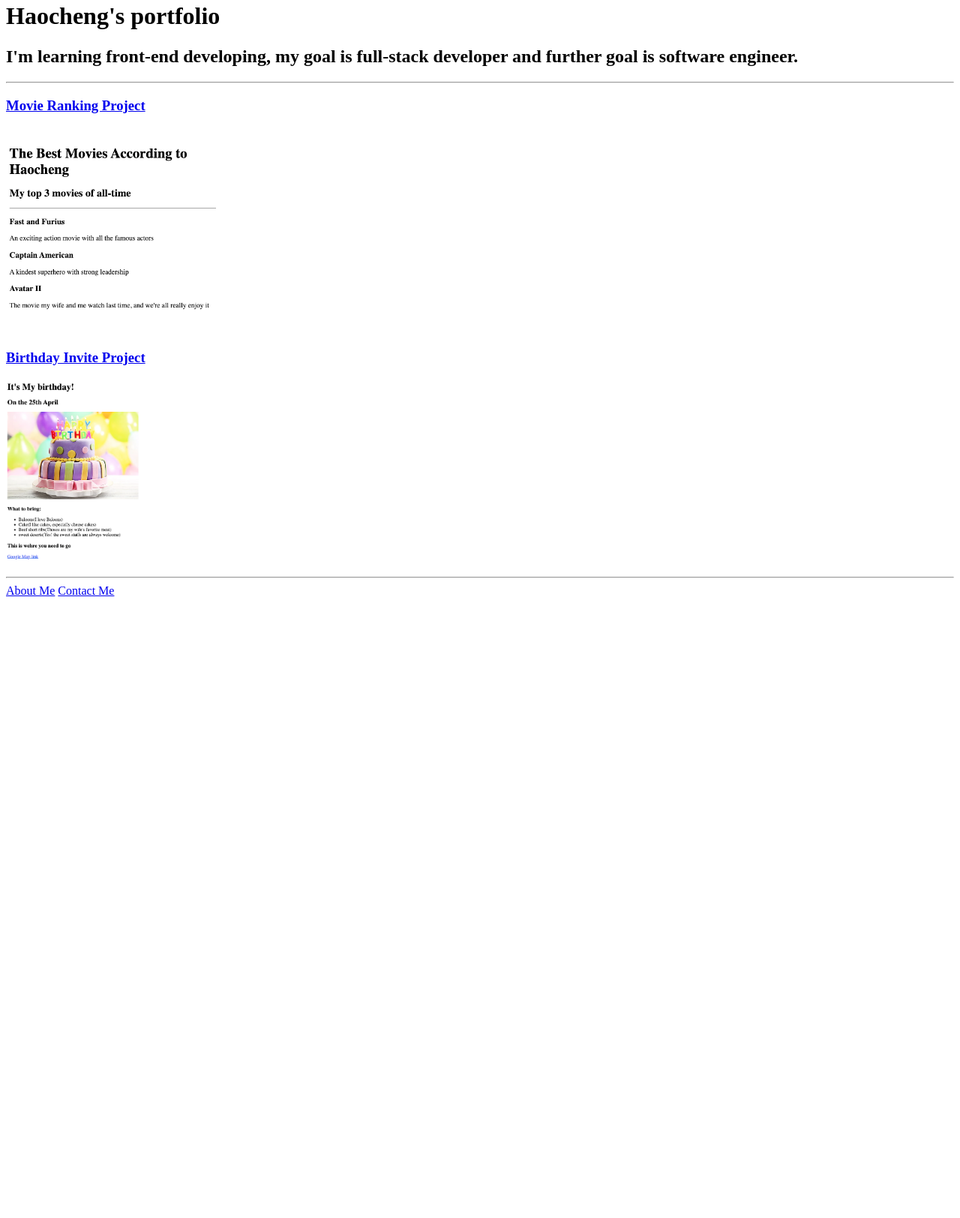
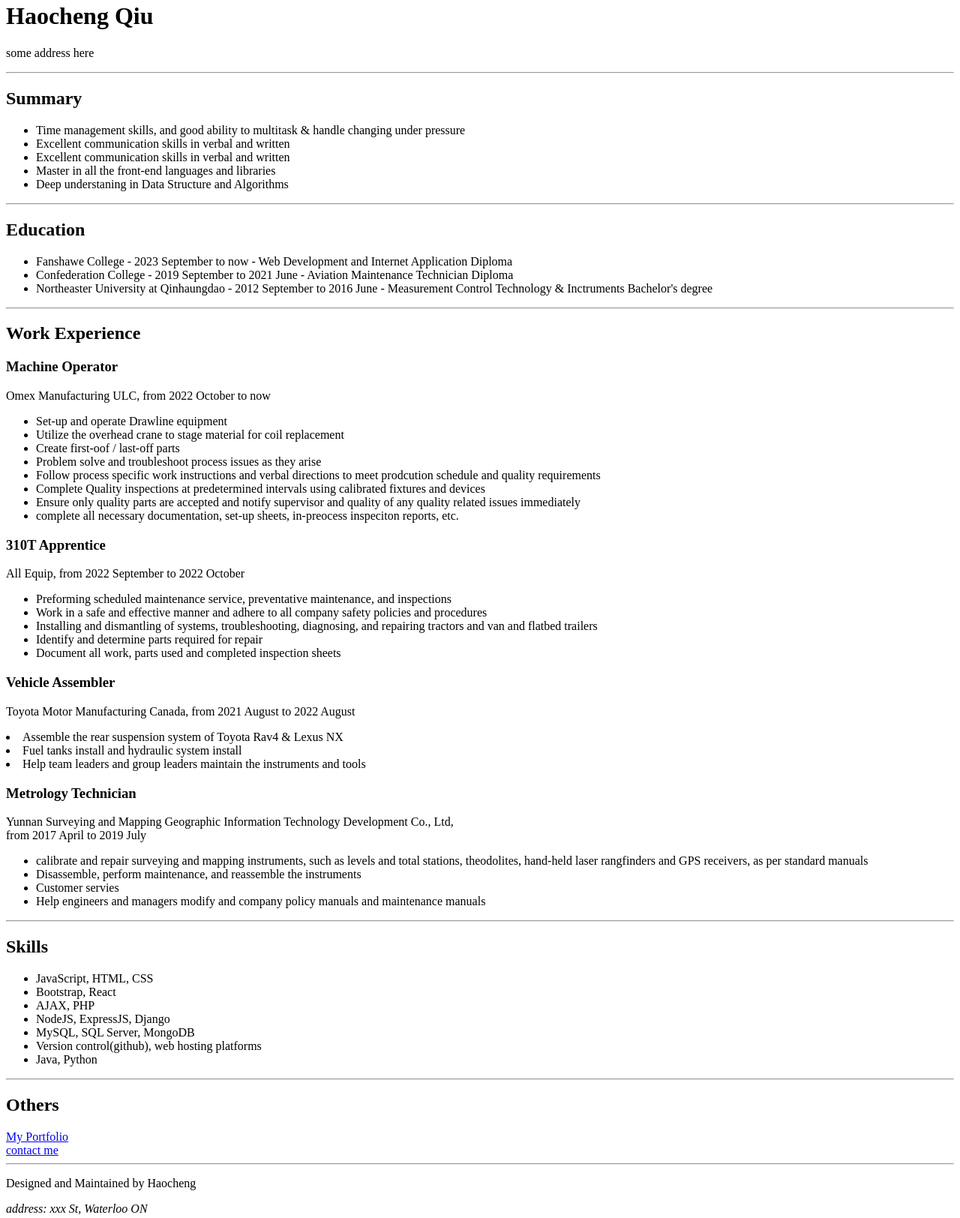
Before and after one commit to jydxh/UdemyLearnig, a plain HTML site: page index.html in a window 1280 px wide. Shown: the part 18-1642 px from the top of the page at 75% size. Before the commit the page ends 823 px from the top, so only its background shows below. Drawn offline with Linux system fonts and the light colour scheme.

Commit message:
Add files via upload

```diff
--- a/index.html
+++ b/index.html
@@ -1,50 +1,102 @@
-<!-- TODO 1: Create the HTML Boilerplate -->
-
-<!-- TODO 2: Add Your previous projects' HTML into the public folder -->
-
-<!-- TODO 3: Take screenshots of your project previews and add the images to the images folder -->
-
-<!-- TODO 4: Add titles/subtitles etc. -->
-
-<!-- TODO 5: Add a link to the project pages -->
-
-<!-- TODO 6: Add images to show the project previews
-HINT for TODO 6: You can use the height attribute set to 200 to make the image smaller:
-https://developer.mozilla.org/en-US/docs/Web/HTML/Element/img#attr-height -->
-
-<!-- TODO 7: Add the Contact Me and About Me page links -->
-
 <!DOCTYPE html>
 <html lang="en">
 <head>
     <meta charset="UTF-8">
     <meta http-equiv="X-UA-Compatible" content="IE=edge">
     <meta name="viewport" content="width=device-width, initial-scale=1.0">
-    <title>My portfolio</title>
+    <title>My Resume</title>
 </head>
 <body>
-   <header>
-    <h1>Haocheng's portfolio</h1>
-    <h2>I'm learning front-end developing, my goal is full-stack developer and further goal is software engineer.</h2>
+    <h1>Haocheng Qiu</h1>
+    <p>some address here</p>
     <hr>
-   </header>
-   <main>
-    <div>
-      <h3><a href="./public/movieRank.html">Movie Ranking Project</a><h3><br>
-        <img src="./assets/images/movie.png" alt="preview of project" style="height: 250px"/>
-    </div>
-    <div>
-        <h3><a href="./public/birthdayInvite.html">Birthday Invite Project</a><br></h3>
-        <img src="./assets/images/birthday.png" style="height: 250px" alt="previrew of project">
-    </div>
-   </main>
-   <hr>
-   <footer>
-    <div>
-        <a href="./public/about.html">About Me</a>
-        <a href="./public/contact.html">Contact Me</a>
-    </div>
-   </footer>
+    <main>
+        <h2>Summary</h2>
+        <ul>
+            <li>Time management skills, and good ability to multitask & handle changing under
+                pressure</li>
+            <li>Excellent communication skills in verbal and written</li>
+            <li>Excellent communication skills in verbal and written</li>
+            <li>Master in all the front-end languages and libraries</li>
+            <li>Deep understaning in Data Structure and Algorithms</li>
+        </ul>
+        <hr>
+
+        <h2>Education</h2>
+        <ul>
+            <li>Fanshawe College - 2023 September to now - Web Development and Internet Application Diploma</li>
+            <li>Confederation College - 2019 September to 2021 June - Aviation Maintenance Technician Diploma</li>
+            <li>Northeaster University at Qinhaungdao - 2012 September to 2016 June - Measurement Control Technology & Inctruments Bachelor's degree</li>
+        </ul>
+        <hr>
+
+        <h2>Work Experience</h2>
+        <h3>Machine Operator</h3>
+        <p>Omex Manufacturing ULC, from 2022 October to now</p>
+        <ul>
+            <li>Set-up and operate Drawline equipment </li>
+            <li>Utilize the overhead crane to stage material for coil replacement</li>
+            <li>Create first-oof / last-off parts</li>
+            <li>Problem solve and troubleshoot process issues as they arise</li>
+            <li>Follow process specific work instructions and verbal directions to meet prodcution schedule and quality requirements</li>
+            <li>Complete Quality inspections at predetermined intervals using calibrated fixtures and devices</li>
+            <li>Ensure only quality parts are accepted and notify supervisor and quality of any quality related issues immediately</li>
+            <li>complete all necessary documentation, set-up sheets, in-preocess inspeciton reports, etc.</li>
+        </ul>
+
+        <h3>310T Apprentice</h3>
+        <p>All Equip, from 2022 September to 2022 October</p>
+        <ul>
+            <li>Preforming scheduled maintenance service, preventative maintenance, and inspections</li>
+            <li>Work in a safe and effective manner and adhere to all company safety policies and
+                procedures</li>
+            <li>Installing and dismantling of systems, troubleshooting, diagnosing, and repairing tractors
+                and van and flatbed trailers</li>
+            <li>Identify and determine parts required for repair</li>
+            <li>Document all work, parts used and completed inspection sheets</li>
+        </ul>
+
+        <h3>Vehicle Assembler</h3>
+        <p>Toyota Motor Manufacturing Canada, from 2021 August to 2022 August</p>
+        <li>Assemble the rear suspension system of Toyota Rav4 & Lexus NX</li>
+        <li>Fuel tanks install and hydraulic system install</li>
+        <li>Help team leaders and group leaders maintain the instruments and tools</li>
+
+        <h3>Metrology Technician</h3>
+        <p>Yunnan Surveying and Mapping Geographic Information Technology Development Co., Ltd,<br> from 2017 April to 2019 July</p>
+
+        <ul>
+            <li>calibrate and repair surveying and mapping instruments, such as levels and total stations, theodolites, hand-held laser rangfinders and GPS receivers, as per standard manuals</li>
+            <li>Disassemble, perform maintenance, and reassemble the instruments </li>
+            <li>Customer servies</li>
+            <li>Help engineers and managers modify and company policy manuals and maintenance manuals </li>
+        </ul>
+        <hr>
+
+        <h2>Skills</h2>
+        <ul>
+            <li>JavaScript, HTML, CSS</li>
+            <li>Bootstrap, React </li>
+            <li>AJAX, PHP</li>
+            <li>NodeJS, ExpressJS, Django</li>
+            <li>MySQL, SQL Server, MongoDB</li>
+            <li>Version control(github), web hosting platforms</li>
+            <li>Java, Python</li>
+        </ul>
+        <hr>
+    </main>
+
+    <footer>
+        <h2>Others</h2>
+        <div><a href="https://jydxh.github.io/UdemyLearnig/">My Portfolio</a></div>
+        <div><a href="./contact.html">contact me</a></div>
+        <hr>
+
+        <div><p>Designed and Maintained by Haocheng</p></div>
+        <div><address>address: xxx St, Waterloo ON</address></div>
+
+    </footer>
+
 
 
 
```
Also changed, not shown: contact.html (added, +23 -0 lines).
